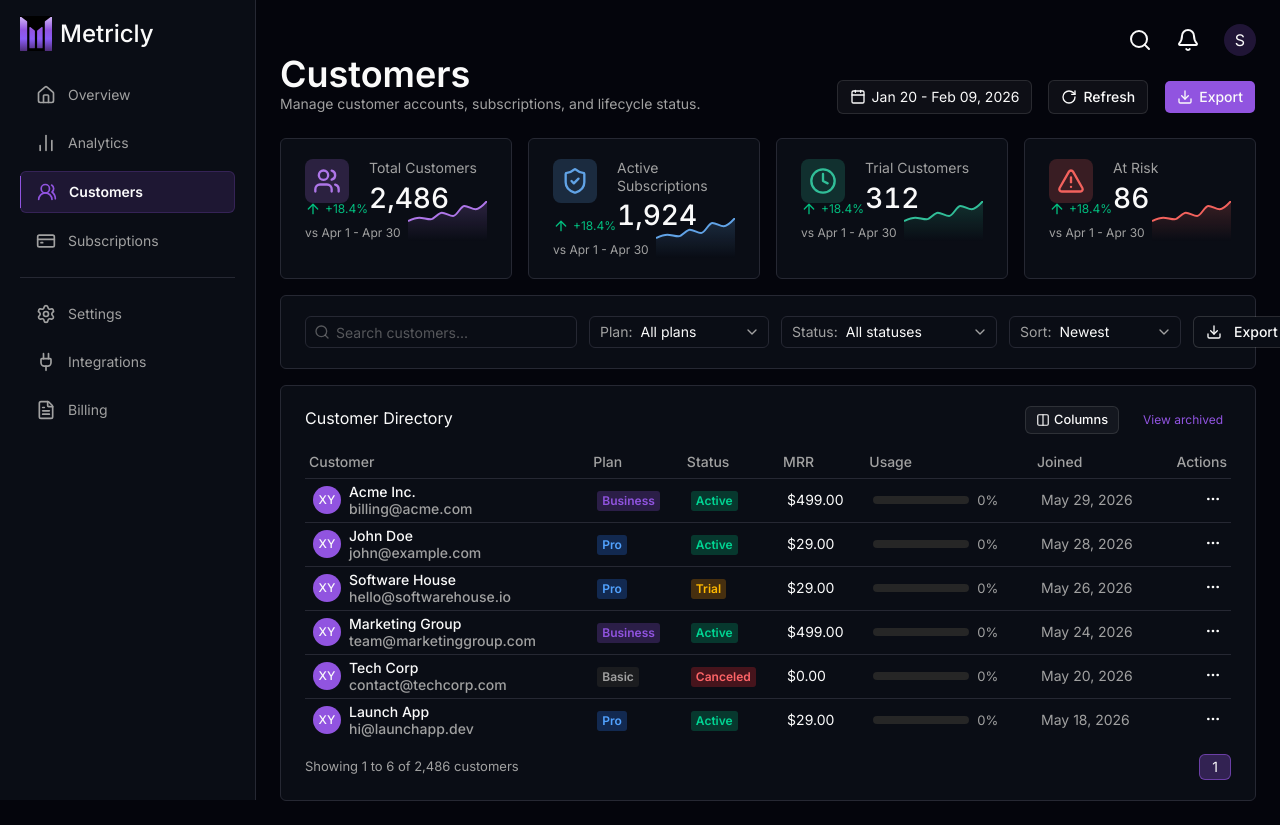
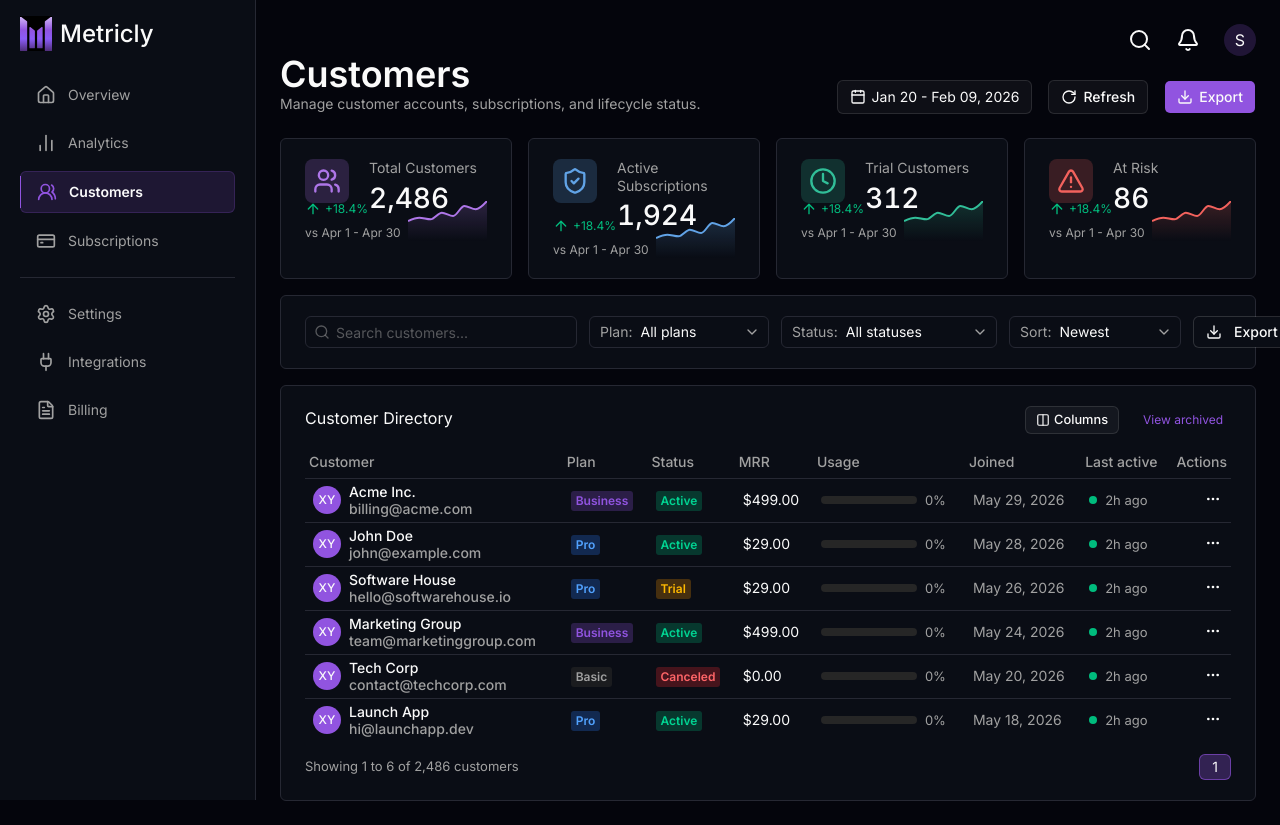
Before and after one commit to svsxn/metricly, a Next.js app: page /dashboard/customers in a window 1280 px wide. Built offline with nearby package versions, Linux system fonts and the light colour scheme.

Commit message:
feat: add last active column

```diff
--- a/src/components/customers/directory/customers-table.tsx
+++ b/src/components/customers/directory/customers-table.tsx
@@ -97,6 +97,15 @@ const columns: Column[] = [
     render: (customer) => customer.joined,
   },
   {
+    header: "Last active",
+    render: () => (
+      <div className="flex items-center gap-2">
+        <div className="size-2 rounded-full bg-emerald-500"></div>
+        <p className="text-[13px] text-muted-foreground">2h ago</p>
+      </div>
+    ),
+  },
+  {
     header: "Actions",
     headClassName: "hidden sm:table-cell text-right",
     cellClassName: "hidden sm:table-cell text-right",
```
